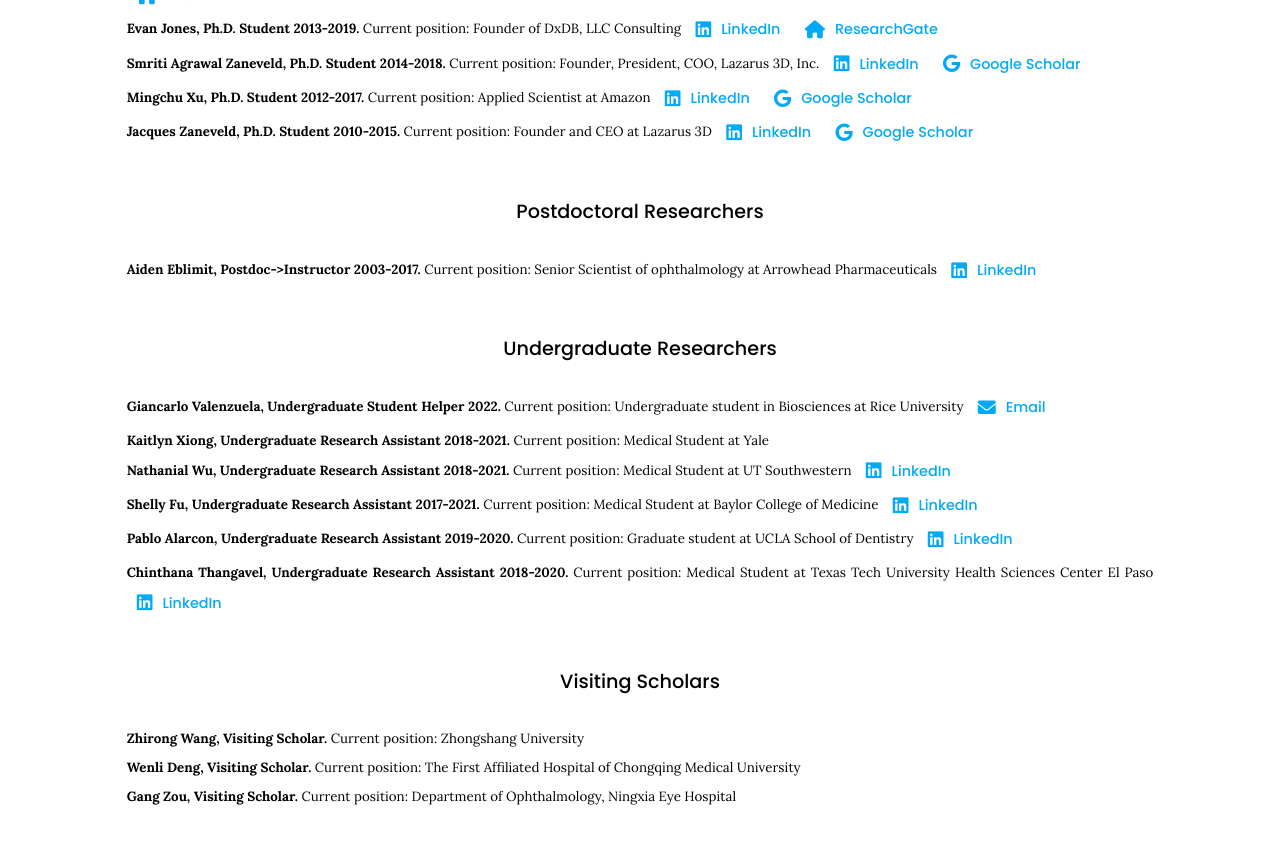
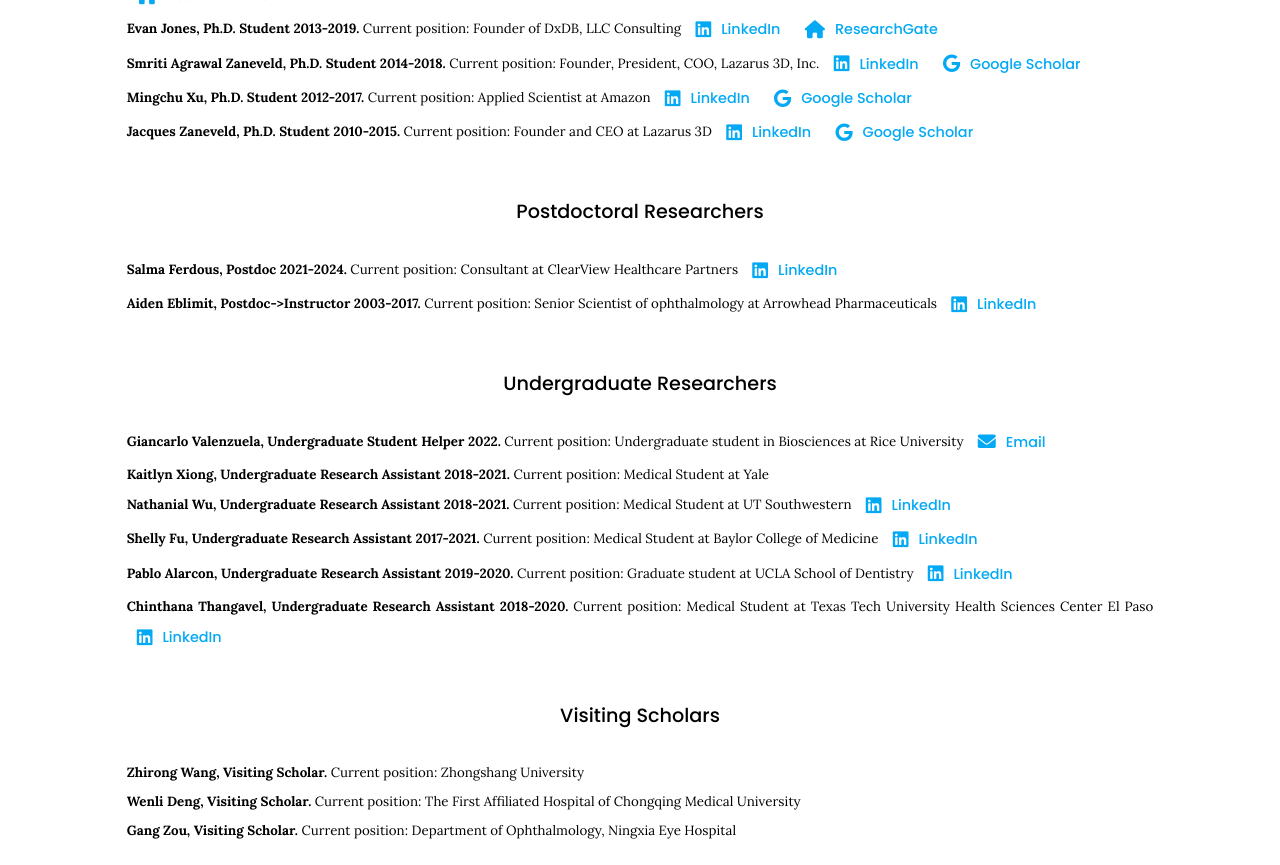
Before and after one commit to RCHENLAB/rchenlab.github.io, a Jekyll site: the page built from team/index.md, in a window 1280 px wide and 900 px high, scrolled down 3125 px, cut to the strip 0-865 px from the top of the window. Built offline with Jekyll 4.4.1, drawn with Linux system fonts in a browser that asks for light colours.

Commit message:
Update index.md

```diff
--- a/team/index.md
+++ b/team/index.md
@@ -224,6 +224,15 @@ Our lab is made up of a highly engaged and collaborative team of researchers. We
 %}<br>
 
 ### Postdoctoral Researchers
+<small><b>Salma Ferdous, Postdoc 2021-2024.</b> Current position: Consultant at ClearView Healthcare Partners</small>
+{%
+  include link.html
+  type="linkedin"
+  icon=""
+  text="LinkedIn"
+  tooltip=""
+  link="salmaferdous"
+%}<br>
 <small><b>Aiden Eblimit, Postdoc->Instructor 2003-2017.</b> Current position: Senior Scientist of ophthalmology at Arrowhead Pharmaceuticals</small>
 {%
   include link.html
```
